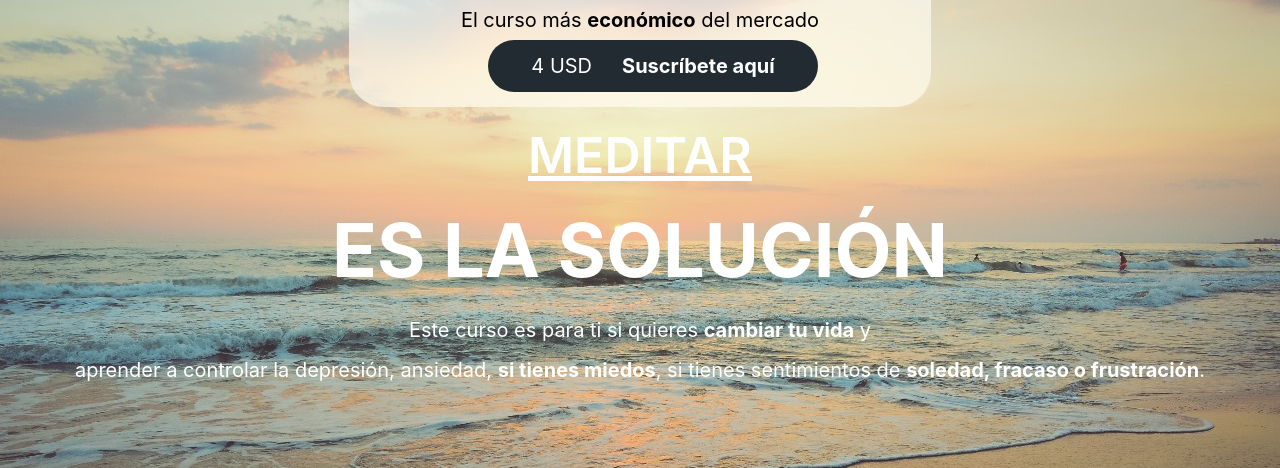
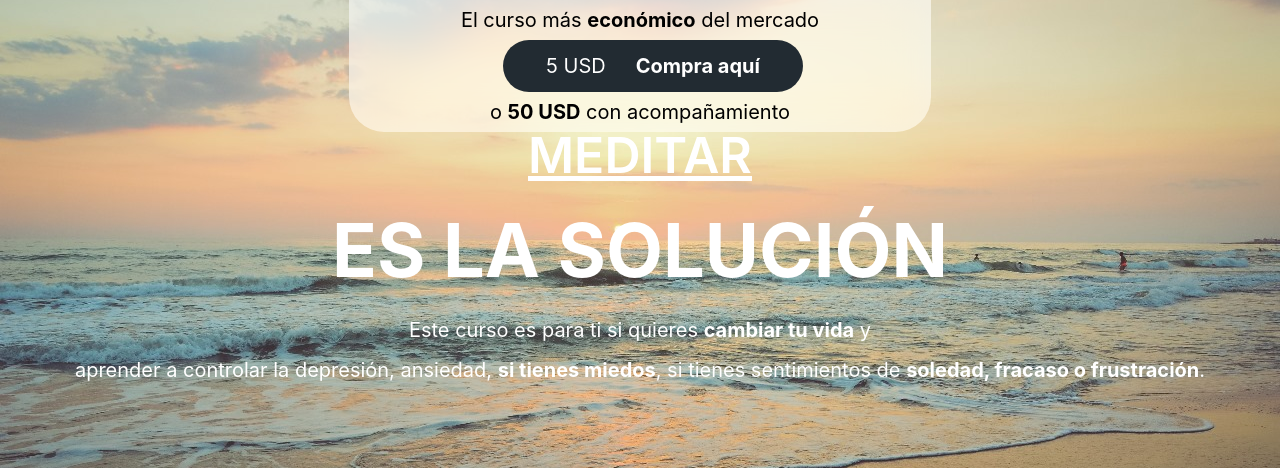
Before and after one commit to dsaavedr/annie, a website built with webpack: page src/index.html in a window 1280 px wide. Shown: the top 468 px of the page. Built offline with nearby package versions, Linux system fonts and the light colour scheme.

Commit message:
Updates to info and styles

```diff
--- a/src/index.html
+++ b/src/index.html
@@ -11,7 +11,8 @@
   <!-- Top bar -->
   <div class="cta-bar">
     <div class="title">El curso más <b>económico</b> del mercado</div>
-    <button><span class="price">4 USD</span><b>Suscríbete aquí</b></button>
+    <button><span class="price">5 USD</span><b>Compra aquí</b></button>
+    <div class="title">o <b>50 USD</b> con acompañamiento</div>
   </div>
   <!-- Hero -->
   <section class="hero">
@@ -130,7 +131,7 @@
         <span class="day">Día 4</span>
         <div class="img-wrapper"><img src="./assets/d4.png" alt="showcase"></div>
         <div class="description-wrapper">
-          <h4 class="title">Salimos de nustra zona de confort</h4>
+          <h4 class="title">Salimos de nuestra zona de comfort</h4>
           <p class="description">Te enseño a planear con organización para lograr metas y propósitos.</p>
         </div>
       </div>
--- a/src/sass/styles.sass
+++ b/src/sass/styles.sass
@@ -30,7 +30,7 @@ a
   color: black
   position: fixed
   z-index: 1
-  padding: 0 85px 15px
+  padding: 0 85px
   width: 582px
   background: rgba(255,255,255,0.6)
   backdrop-filter: saturate(180%) blur(20px)
@@ -145,6 +145,7 @@ a
   max-width: 1920px
   padding: 0 122px
   gap: 173px 60px
+  margin: 0 auto
   flex-wrap: wrap
   color: #374754
   margin-bottom: 70px
```
